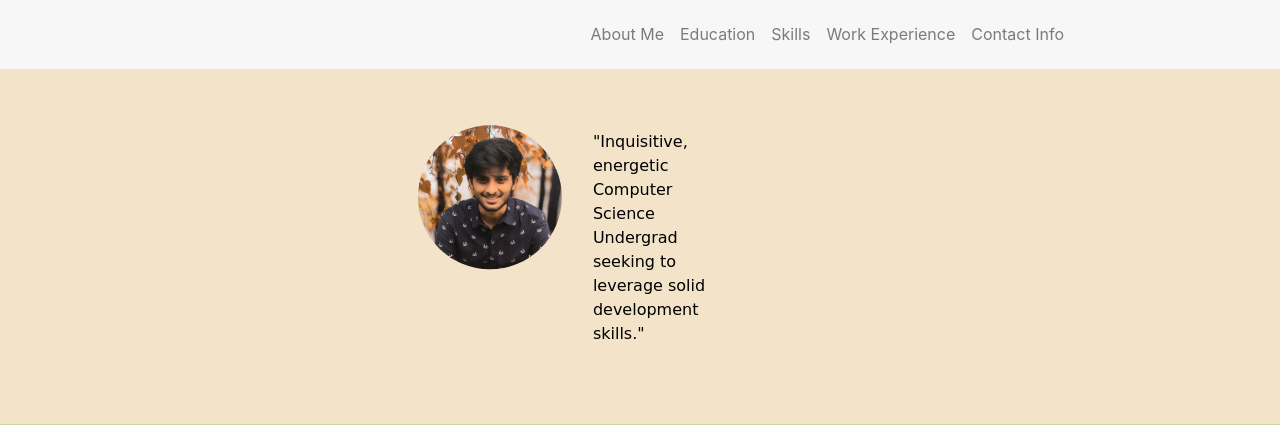
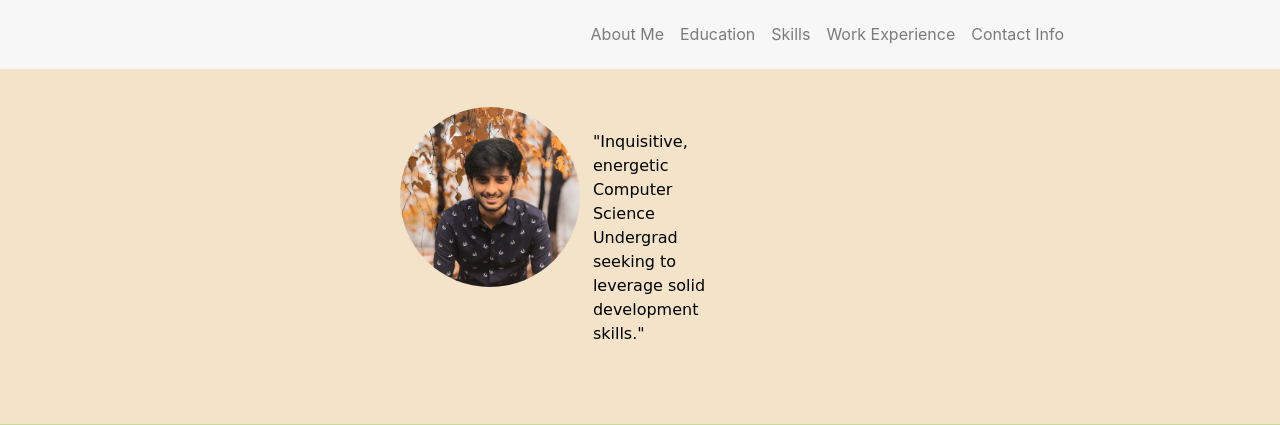
Before and after one commit to vishal237/vsunkara23.github.io, a plain HTML site: page index.html in a window 1280 px wide. Shown: the top 425 px of the page. Drawn offline with nearby package versions, Linux system fonts and the light colour scheme; a web font is replaced by a local one.

Commit message:
Update styles.css

```diff
--- a/css/styles.css
+++ b/css/styles.css
@@ -50,7 +50,7 @@ hr {
 .profilepic {
   width: 180px;
   height: 180px;
-  clip-path: circle(40%);
+  border-radius: 50%;
   margin-left:100px;
   position: relative;
   top: -23px;
```
